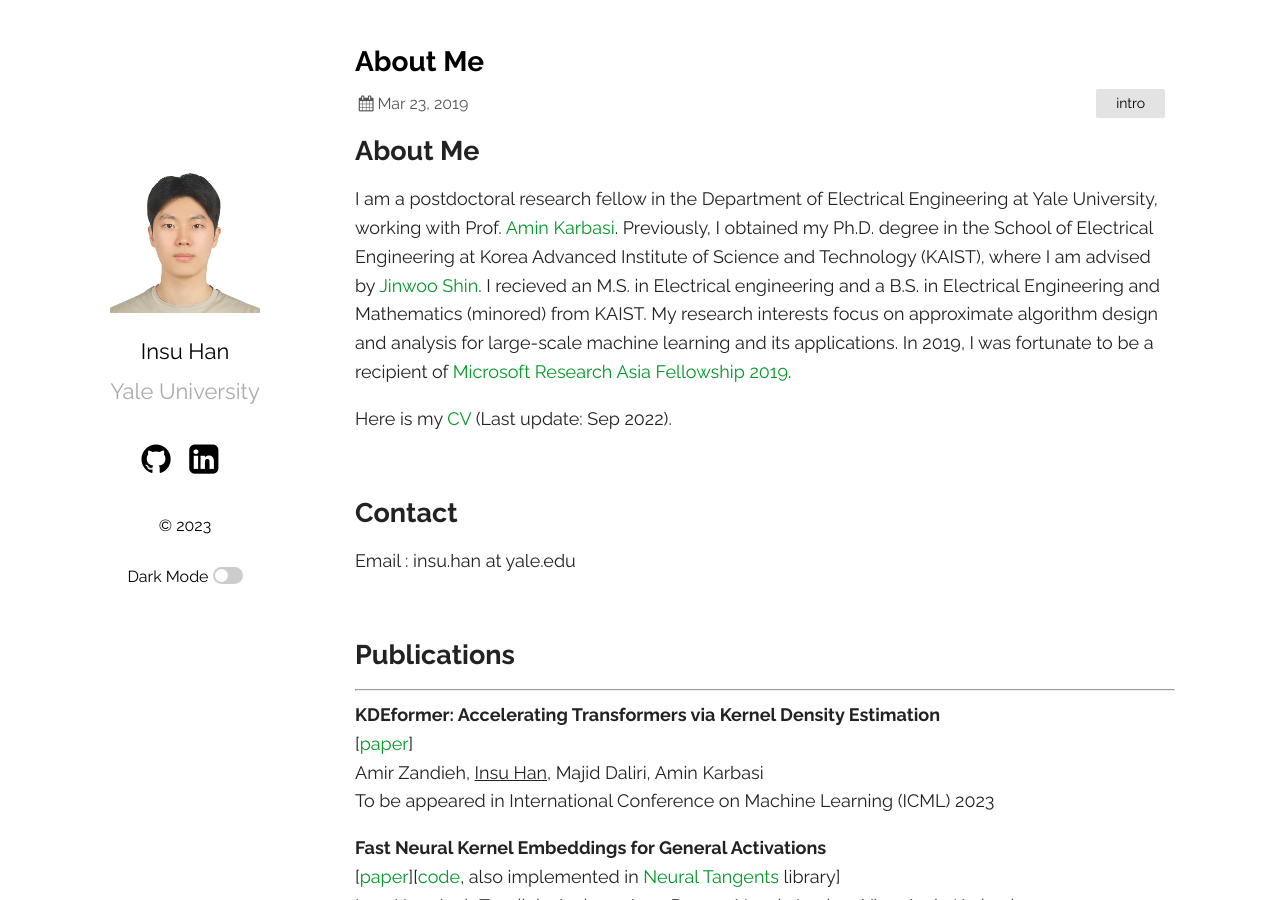
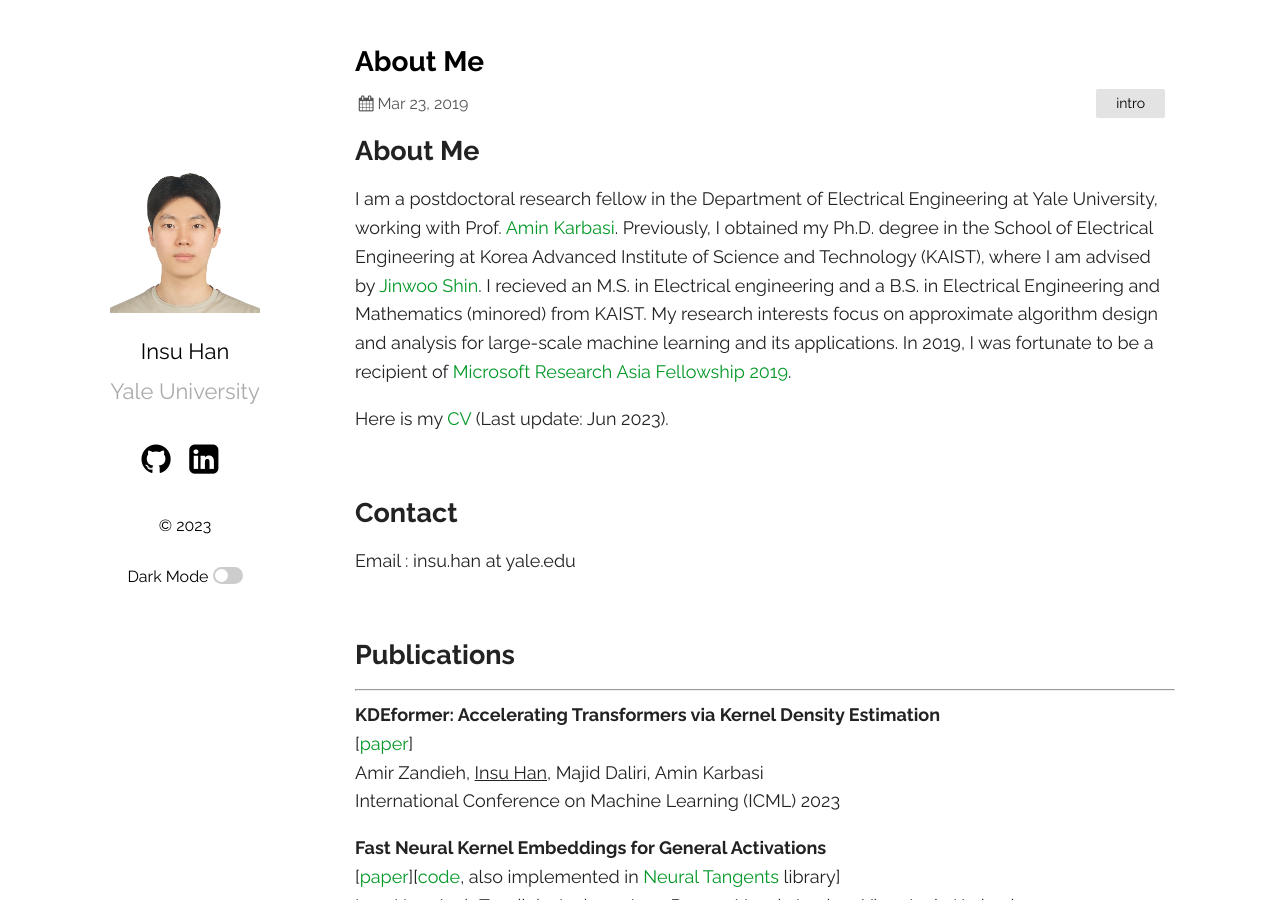
Before and after one commit to insuhan/insuhan.github.io, a Jekyll site: the page built from _posts/2019-03-23-welcome-to-jekyll.markdown, in a window 1280 px wide and 900 px high. Built offline with Jekyll 4.4.1, drawn with Linux system fonts in a browser that asks for light colours; a style sheet for code colours, icons or effects is not loaded.

Commit message:
Update CV (Jun 2023)

```diff
--- a/_posts/2019-03-23-welcome-to-jekyll.markdown
+++ b/_posts/2019-03-23-welcome-to-jekyll.markdown
@@ -9,7 +9,7 @@ categories: intro
 ## About Me
 I am a postdoctoral research fellow in the Department of Electrical Engineering at Yale University, working with Prof. [Amin Karbasi]. Previously, I obtained my Ph.D. degree in the School of Electrical Engineering at Korea Advanced Institute of Science and Technology (KAIST), where I am advised by [Jinwoo Shin]. I recieved an M.S. in Electrical engineering and a B.S. in Electrical Engineering and Mathematics (minored) from KAIST.  My research interests focus on approximate algorithm design and analysis for large-scale machine learning and its applications. In 2019, I was fortunate to be a recipient of [Microsoft Research Asia Fellowship 2019].
 
-Here is my [CV] (Last update: Sep 2022).
+Here is my [CV] (Last update: Jun 2023).
 
 <br/>
 ## Contact
@@ -17,7 +17,7 @@ Email : insu.han at yale.edu <br/>
 
 [Amin Karbasi]: http://iid.yale.edu/
 [Jinwoo Shin]: http://alinlab.kaist.ac.kr/shin.html
-[CV]: https://www.dropbox.com/s/j8f7c1aa9o28asz/cv.pdf?dl=0
+[CV]: https://www.dropbox.com/s/p7co802hdvgkguh/cv_2023.pdf?dl=0
 
 <!--
 <br/>
@@ -36,7 +36,7 @@ I am a recipient of [Microsoft Research Asia Fellowship 2019]. <br/>
 **KDEformer: Accelerating Transformers via Kernel Density Estimation** <br/>
 [[paper][kdeformer_paper]{:target="_blank"}] <br/>
 Amir Zandieh, <U>Insu Han</U>, Majid Daliri, Amin Karbasi<br/>
-To be appeared in International Conference on Machine Learning (ICML) 2023
+International Conference on Machine Learning (ICML) 2023
 <br/>
 
 
```
Also changed, not shown: 3 other files.
